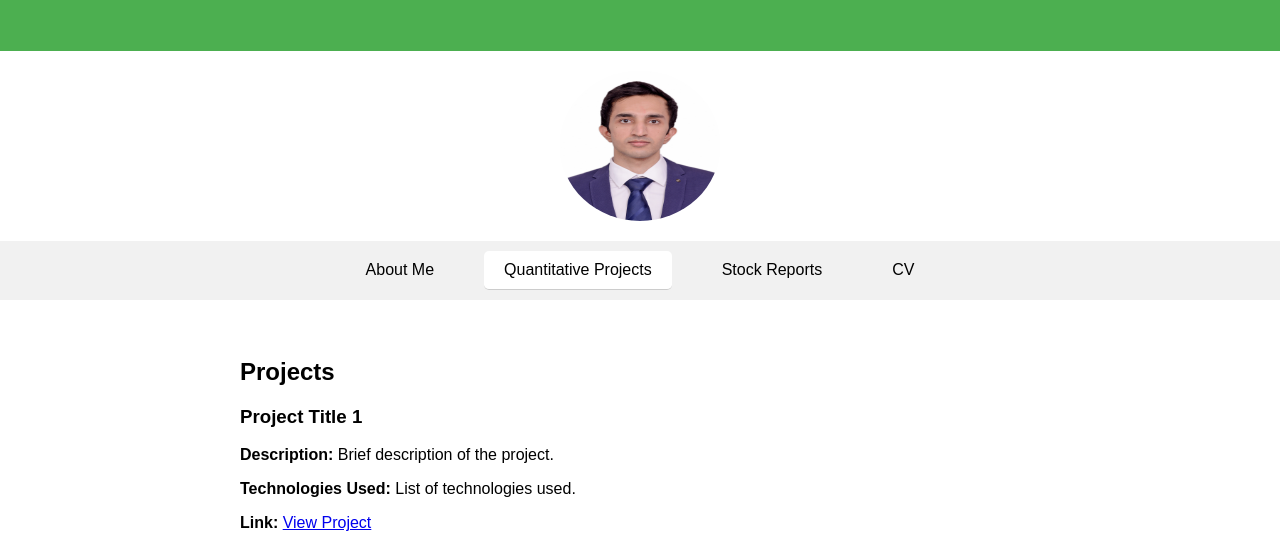
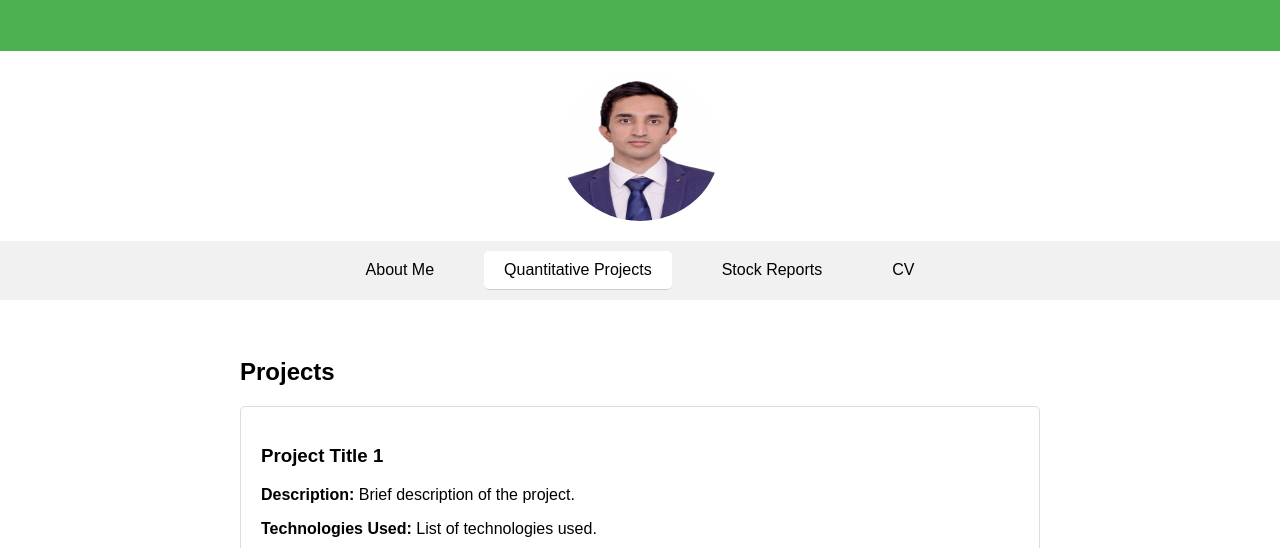
Before and after one commit to veejaykumark/veejaykathuria.github.io, a plain HTML site: page index.html in a window 1280 px wide. Both pictures are taken after a click on the link "Quantitative Projects". Shown: the part 129-677 px from the top of the page. Drawn offline with Linux system fonts and the light colour scheme; some icons are missing.

Commit message:
Update style.css

```diff
--- a/style.css
+++ b/style.css
@@ -51,6 +51,12 @@ body {
         .content.active {
             display: block; /* Show the active section */
         }
+        .project, .report {
+            margin-bottom: 20px;
+            padding: 20px;
+            border: 1px solid #ddd;
+            border-radius: 5px;
+        }
         .footer {
             background-color: #333;
             color: white;
```
